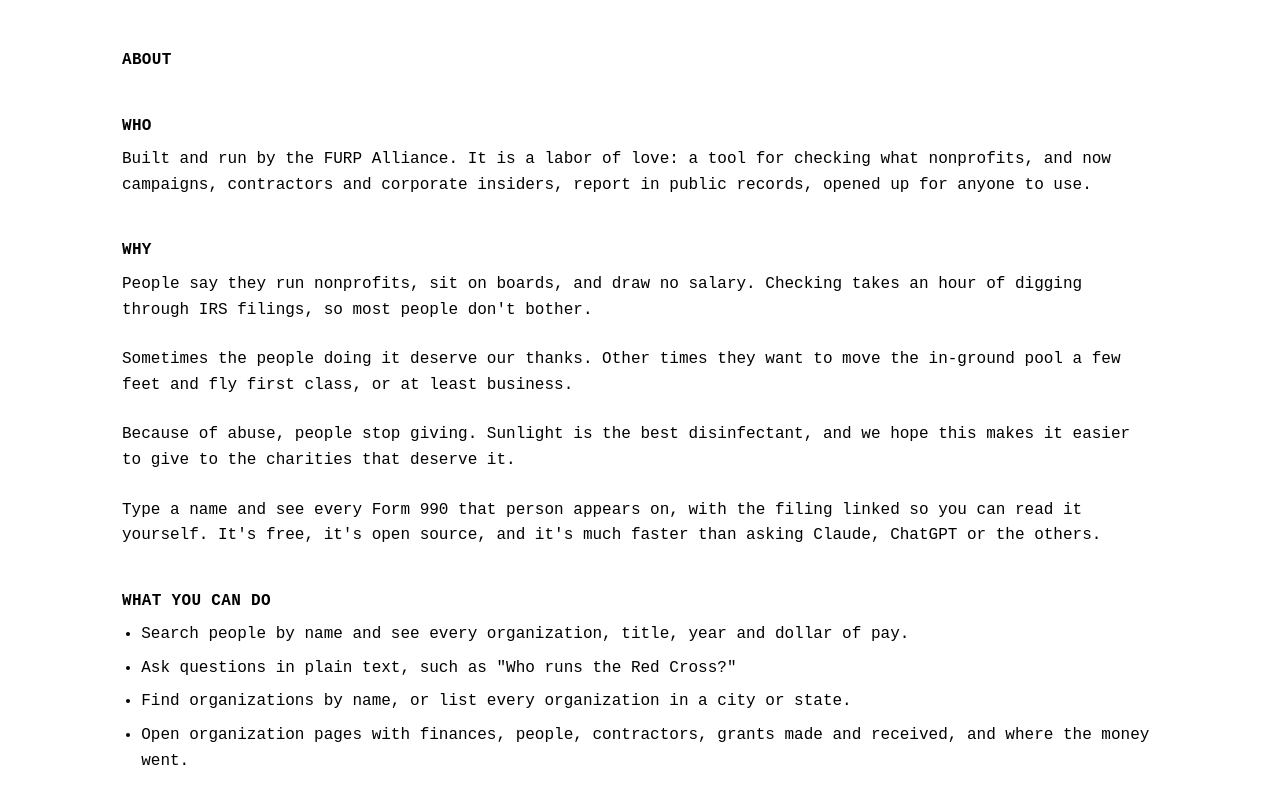
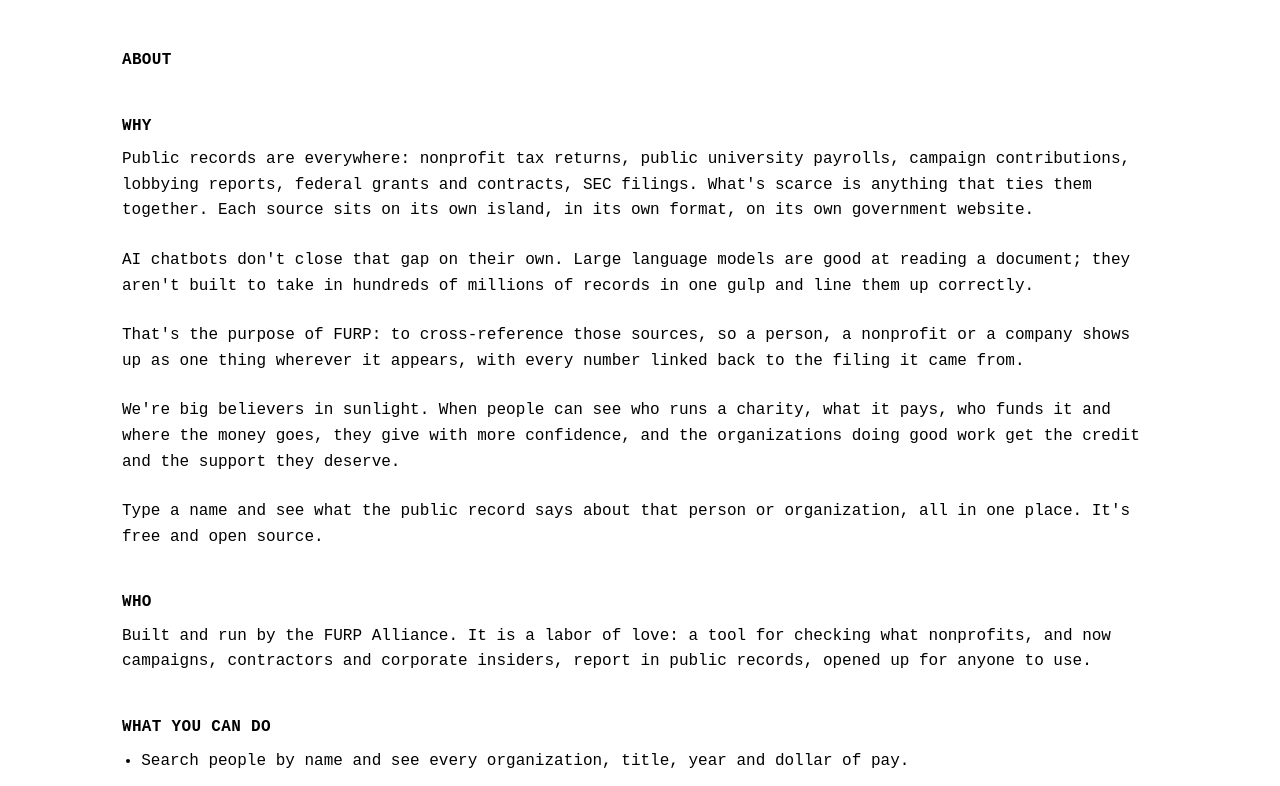
Before and after one commit to michaelolenick/np-explorer, a FastAPI app: page /about in a window 1280 px wide. Shown: the part 124-910 px from the top of the page. Run offline with FastAPI, Linux system fonts and the light colour scheme; some libraries are stand-ins or nearby versions.

Commit message:
About: Why first (islands of public records, cross-referencing, sunlight helps giving), then Who
Co-Authored-By: Claude Opus 5.5 (1M context) <noreply@anthropic.com>

```diff
--- a/templates/about.html
+++ b/templates/about.html
@@ -5,14 +5,15 @@
 {% block content %}
 <h1>About</h1>
 
+<h2>Why</h2>
+<p>Public records are everywhere: nonprofit tax returns, public university payrolls, campaign contributions, lobbying reports, federal grants and contracts, SEC filings. What's scarce is anything that ties them together. Each source sits on its own island, in its own format, on its own government website.</p>
+<p>AI chatbots don't close that gap on their own. Large language models are good at reading a document; they aren't built to take in hundreds of millions of records in one gulp and line them up correctly.</p>
+<p>That's the purpose of FURP: to cross-reference those sources, so a person, a nonprofit or a company shows up as one thing wherever it appears, with every number linked back to the filing it came from.</p>
+<p>We're big believers in sunlight. When people can see who runs a charity, what it pays, who funds it and where the money goes, they give with more confidence, and the organizations doing good work get the credit and the support they deserve.</p>
+<p>Type a name and see what the public record says about that person or organization, all in one place. It's free and open source.</p>
+
 <h2>Who</h2>
 <p>Built and run by the FURP Alliance. It is a labor of love: a tool for checking what nonprofits, and now campaigns, contractors and corporate insiders, report in public records, opened up for anyone to use.</p>
-
-<h2>Why</h2>
-<p>People say they run nonprofits, sit on boards, and draw no salary. Checking takes an hour of digging through IRS filings, so most people don't bother.</p>
-<p>Sometimes the people doing it deserve our thanks. Other times they want to move the in-ground pool a few feet and fly first class, or at least business.</p>
-<p>Because of abuse, people stop giving. Sunlight is the best disinfectant, and we hope this makes it easier to give to the charities that deserve it.</p>
-<p>Type a name and see every Form 990 that person appears on, with the filing linked so you can read it yourself. It's free, it's open source, and it's much faster than asking Claude, ChatGPT or the others.</p>
 
 <h2>What you can do</h2>
 <ul>
```
